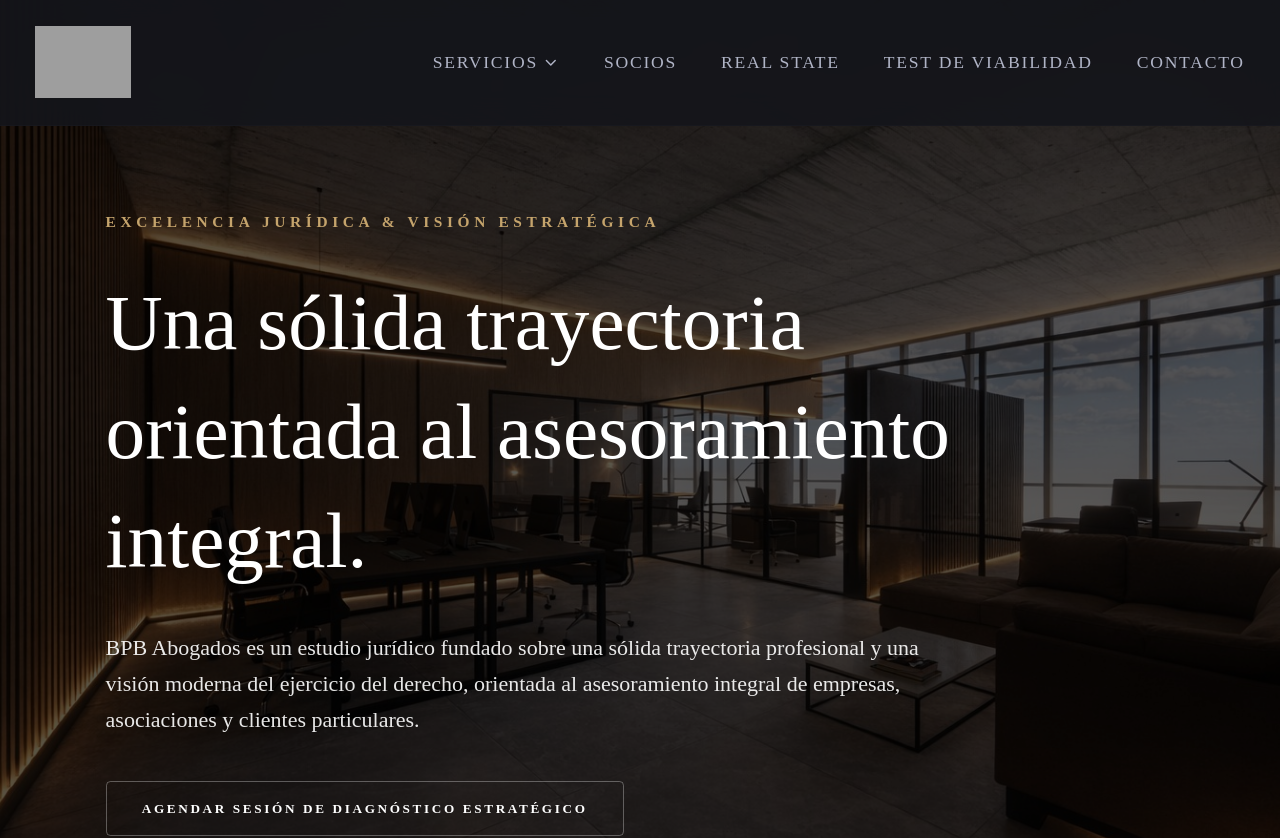
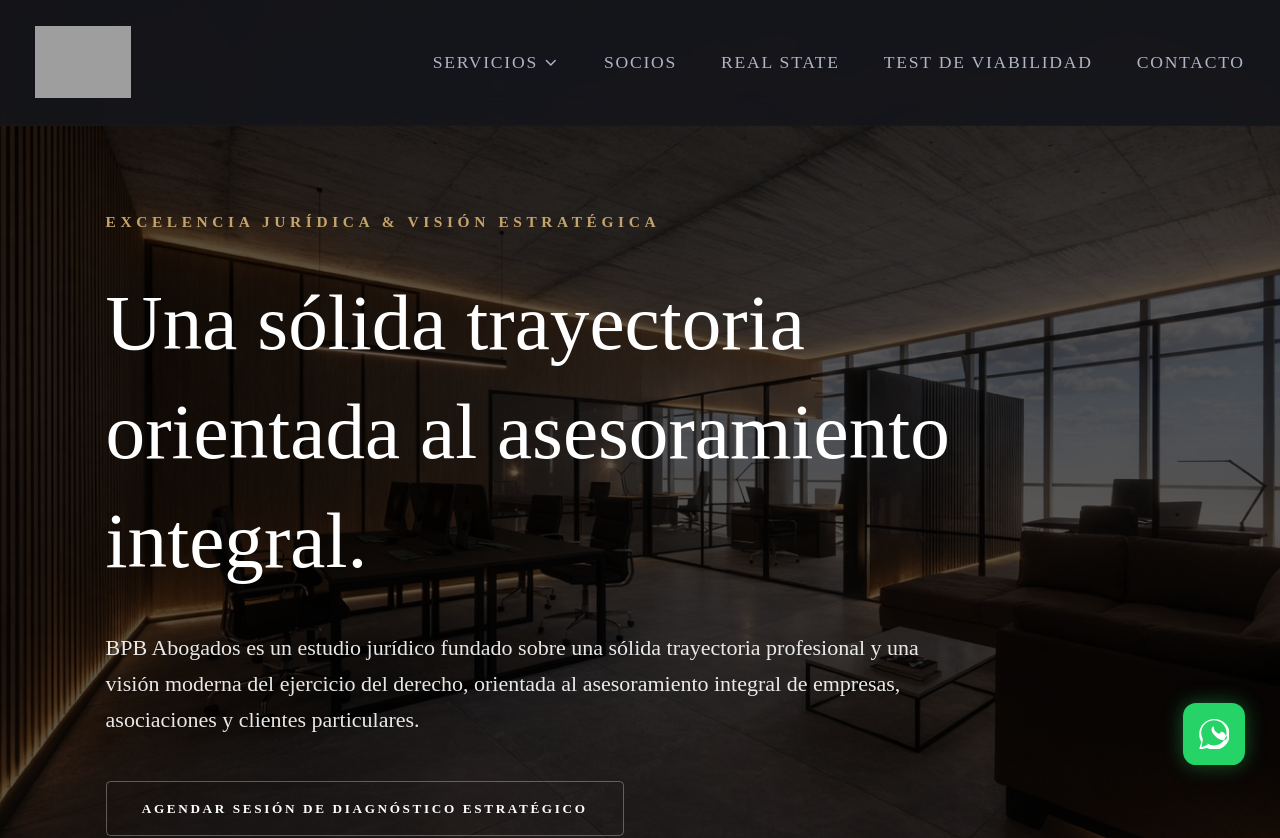
Before and after one commit to Turok2099/bpb-abogados, a Next.js app: page / in a window 1280 px wide. Shown: the top 838 px of the page. Built offline with nearby package versions, Linux system fonts and the light colour scheme; grey boxes are pictures that could not be loaded.

Commit message:
actualizacion de whatsapp

```diff
--- a/components/WhatsAppWrapper.tsx
+++ b/components/WhatsAppWrapper.tsx
@@ -1,8 +1,6 @@
 "use client";
 
 import { useEffect, useState } from 'react';
-import { WhatsAppWidget } from 'react-whatsapp-widget';
-import 'react-whatsapp-widget/dist/index.css';
 
 export function WhatsAppWrapper() {
   const [isMounted, setIsMounted] = useState(false);
@@ -12,18 +10,38 @@ export function WhatsAppWrapper() {
   }, []);
 
   if (!isMounted) {
-    return null; // Return null on the server to prevent hydration mismatch
+    return null;
   }
 
   return (
-    <div style={{ zIndex: 9999, position: 'relative' }}>
-      <WhatsAppWidget
-        phoneNumber="+5491176310531"
-        companyName="BPB Abogados"
-        message="¡Hola! 👋 ¿En qué podemos asesorarte?"
-        replyTimeText="Normalmente respondemos en minutos"
-        sendButtonText="Enviar mensaje"
-      />
+    <div className="fixed bottom-6 right-6 md:bottom-8 md:right-8 z-50 flex items-center gap-3 group">
+      {/* Label tooltip that shows on hover */}
+      <span className="bg-surface border border-secondary/30 text-white font-label text-xs uppercase tracking-widest py-2 px-4 rounded-full shadow-2xl opacity-0 translate-x-2 group-hover:opacity-100 group-hover:translate-x-0 transition-all duration-300 pointer-events-none whitespace-nowrap backdrop-blur-md">
+        Consulta por WhatsApp
+      </span>
+
+      {/* WhatsApp Link Button */}
+      <a
+        href="https://wa.me/5491176310531?text=Hola!%20Me%20contacto%20desde%20la%20web%20para%20realizar%20una%20consulta."
+        target="_blank"
+        rel="noopener noreferrer"
+        aria-label="Contactar por WhatsApp"
+        className="w-14 h-14 rounded-full bg-[#25D366] text-white flex items-center justify-center shadow-[0_0_20px_rgba(37,211,102,0.4)] hover:shadow-[0_0_30px_rgba(37,211,102,0.7)] transition-all duration-300 hover:scale-110 active:scale-95 relative"
+      >
+        {/* Pulsing Outer Ring */}
+        <span className="absolute inset-0 rounded-full bg-[#25D366]/40 animate-ping -z-10 duration-1000"></span>
+
+        {/* WhatsApp Icon */}
+        <svg
+          xmlns="http://www.w3.org/2000/svg"
+          viewBox="0 0 24 24"
+          fill="currentColor"
+          className="w-7 h-7"
+          aria-hidden="true"
+        >
+          <path d="M.057 24l1.687-6.163c-1.041-1.804-1.588-3.849-1.587-5.946C.06 5.348 5.397.01 12.008.01c3.202.001 6.212 1.246 8.477 3.514 2.266 2.268 3.507 5.28 3.505 8.484-.004 6.657-5.34 11.997-11.953 11.997-2.005-.001-3.973-.502-5.724-1.455L0 24zm6.59-4.846c1.66.986 3.284 1.48 4.961 1.482 5.426.002 9.843-4.414 9.846-9.843.002-2.63-1.023-5.102-2.886-6.968-1.862-1.865-4.334-2.89-6.969-2.891-5.43 0-9.85 4.417-9.854 9.848-.002 1.703.447 3.37 1.304 4.854L1.97 22.03l4.677-1.876zm13.155-8.232c-.302-.15-1.787-.882-2.064-.982-.278-.1-.48-.15-.68.15-.2.3-.775.982-.95 1.183-.175.2-.35.225-.652.075-.302-.15-1.275-.47-2.43-1.502-.897-.8-1.502-1.79-1.278-2.19.224-.38.1-.58.05-.68-.05-.1-.2-.8-.275-1.026-.075-.223-.153-.19-.224-.19-.07 0-.15 0-.225 0-.075 0-.2.03-.3.15-.1.12-1.002 1.002-1.002 2.44 0 1.44 1.05 2.83 1.2 3.03.15.2 2.068 3.16 5.012 4.43.7.3 1.25.48 1.67.61.7.22 1.34.19 1.85.11.57-.08 1.78-.73 2.03-1.43.25-.7.25-1.3.17-1.43-.075-.125-.275-.2-.575-.35z"/>
+        </svg>
+      </a>
     </div>
   );
 }
--- a/global.d.ts
+++ /dev/null
@@ -1,14 +0,0 @@
-declare module 'react-whatsapp-widget' {
-  import * as React from 'react';
-
-  export interface WhatsAppWidgetProps {
-    phoneNumber: string;
-    companyName?: string;
-    message?: string;
-    replyTimeText?: string;
-    sendButtonText?: string;
-    [key: string]: any;
-  }
-
-  export const WhatsAppWidget: React.FC<WhatsAppWidgetProps>;
-}
--- a/package.json
+++ b/package.json
@@ -15,7 +15,6 @@
     "react": "19.2.4",
     "react-calendly": "^4.4.0",
     "react-dom": "19.2.4",
-    "react-whatsapp-widget": "^2.2.0",
     "sonner": "^2.0.7"
   },
   "devDependencies": {
```
Also changed, not shown: 1 other file (tests, documents, lock files or other folders).
